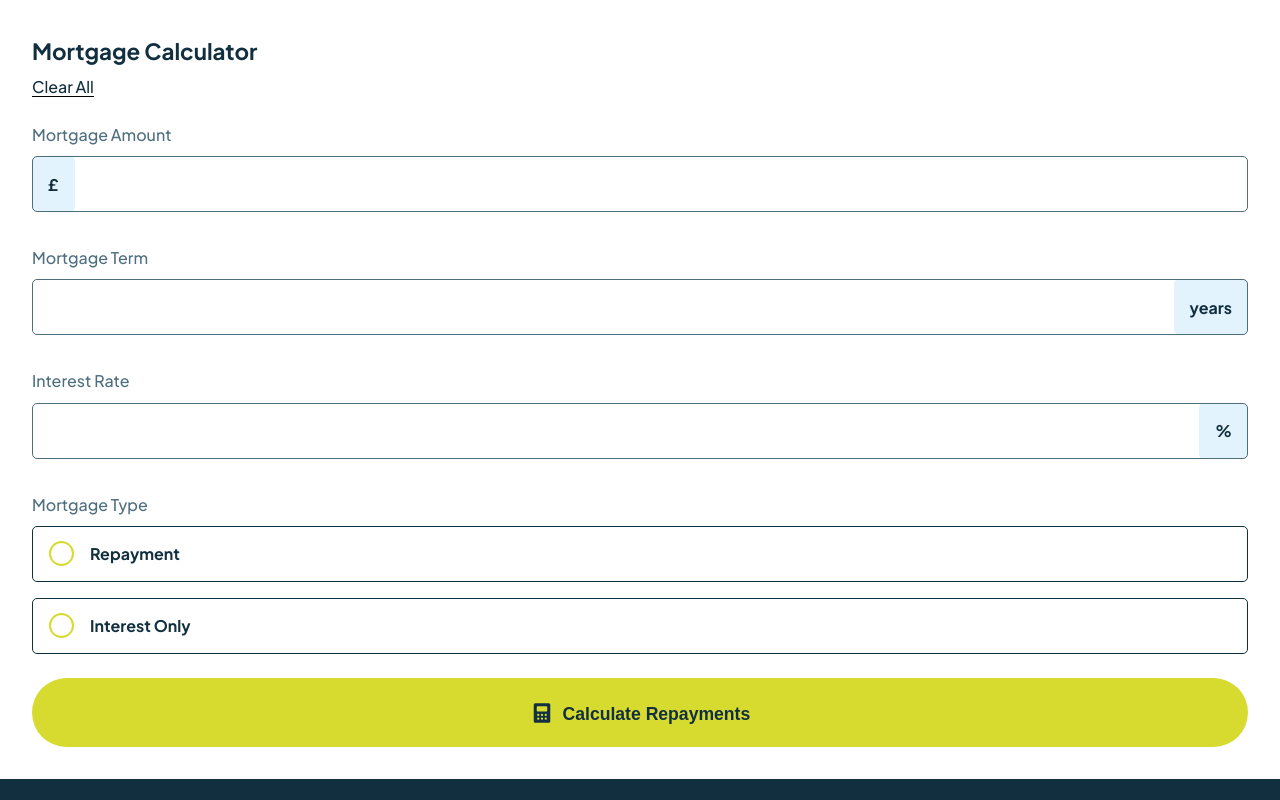
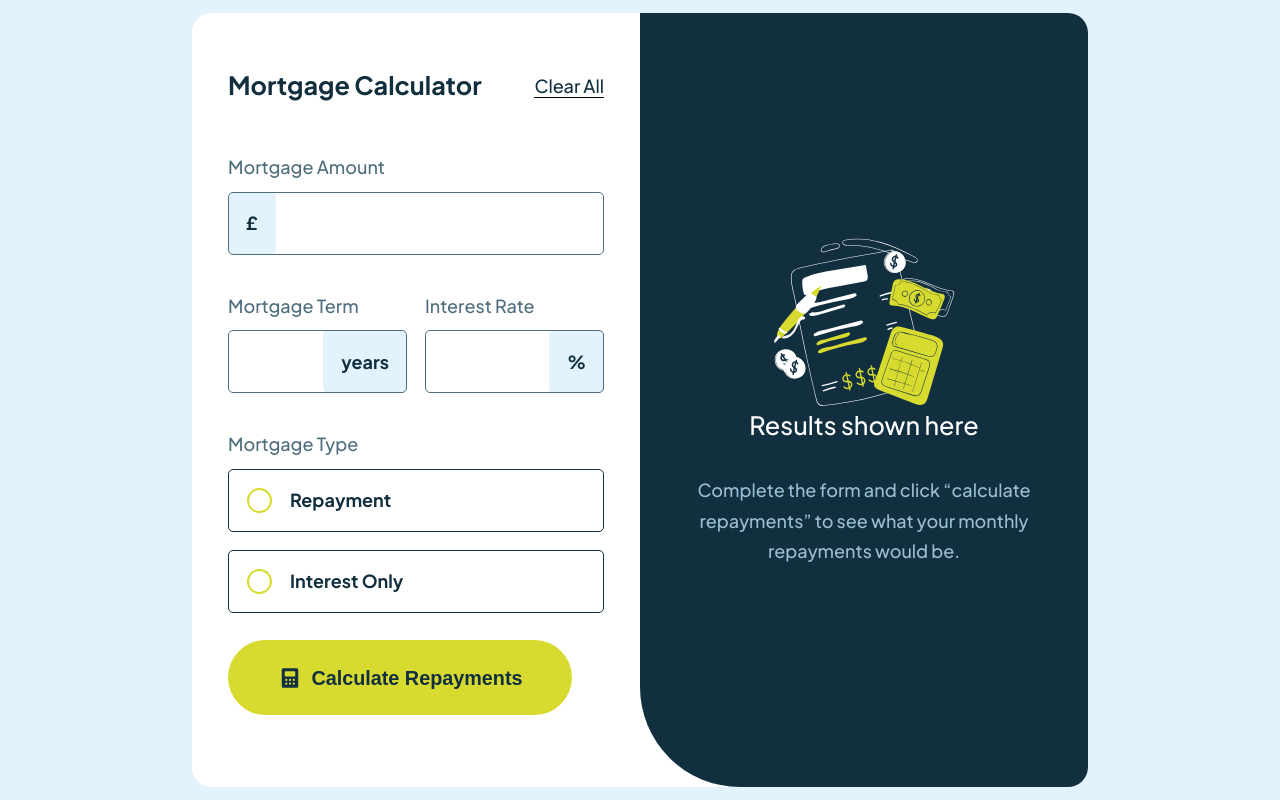
Before and after one commit to MalcolmSmalls/mortgage-repayment-calculator, a plain HTML site: page index.html in a window 1280 px wide. Shown: the top 800 px of the page. Drawn offline with Linux system fonts and the light colour scheme.

Commit message:
Finish desktop view CSS

```diff
--- a/index.html
+++ b/index.html
@@ -22,7 +22,7 @@
   <div class="container">
     <div class="left-div">
       <form class="left-form">
-        <div class="flex-wrapper">
+        <div class="flex-wrapper title-wrapper">
           <h1 class="form-title">Mortgage Calculator</h1>
           <span class="form-clear">Clear All</span>
         </div>
@@ -72,14 +72,14 @@
      </form>
     </div>
     <div class="right-results">
-      <!-- <div class="unsubmitted">
+      <div class="unsubmitted">
 
         <img src="./assets/images/illustration-empty.svg" alt="floating calculator illustration with other symbols of finance">
         <h2 class="results-title">Results shown here</h2>
         <p class="results-paragraph">Complete the form and click “calculate repayments” to see what
           your monthly repayments would be.</p>
-      </div> -->
-      <div class="submitted">
+      </div>
+      <!-- <div class="submitted">
         <h2 class="results-title">Your results</h2>
         <p class="results-paragraph">Your results are shown below based on the information you provided.
           To adjust the results, edit the form and click “calculate repayments” again.</p>
@@ -89,7 +89,7 @@
           <h3 class="results-stats-subtitle">Total you'll repay over the term</h3>
           <h2 class="results-stats-terms">£539,322.96</h2>
         </div>
-      </div>
+      </div> -->
     </div>
 
   </div>
--- a/styles/style.css
+++ b/styles/style.css
@@ -7,6 +7,7 @@ html{
 }
 
 body{
+    background-color: hsl(202, 86%, 94%);
     margin: 0;
     display:flex;
     flex-direction: column;
@@ -14,6 +15,10 @@ body{
     font-weight: 500;
     color: hsl(202, 55%, 16%);
     line-height: 1.7;
+}
+
+.left-div{
+    background-color: white;
 }
 
 h1, h2, h3, h4, h5, p, div {
@@ -25,6 +30,22 @@ img {
     display: inline-block;
     max-width: 100%;
 }
+
+@media (min-width: 1100px) {
+  html{
+    font-size:18px
+  }
+
+  .container{
+    border-radius: 20px;
+    overflow: hidden;
+  }
+
+  .right-results{
+    border-bottom-left-radius: 100px;
+  }
+}
+
 
 /* TYPOGRAPHY */
 
@@ -262,3 +283,87 @@ input[type="radio"]{
   background-color: hsl(202, 55%, 20%);
   margin: .3em 0;
 }
+
+@media (min-width:1100px){
+    body{
+        min-height:100vh;
+        display: flex;
+        align-items: center;
+        justify-content: center;
+    }
+    .container{
+        display: flex;
+        width: 70vw;
+        min-height: 100%;
+        background-color: white;
+
+    }
+
+    .left-div, .right-results{
+        width: 50%;
+    }
+
+    .left-div, .submitted{
+        padding-top: 4em;
+        padding-bottom: 4em;
+    }
+
+    .right-results{
+        padding-top: 0;
+    }
+
+    .flex-wrapper{
+        display: flex;
+        flex-direction: row;
+        align-items: flex-start;
+        gap:1em;
+    }
+
+    .title-wrapper{
+        line-height: 0;
+        justify-content: space-between;
+        margin-bottom:3em;
+    }
+
+    .form-clear, .form-title{
+        margin: 0;
+    }
+
+    .form-btn{
+        align-self: flex-start;
+        padding: 1.3em 2.5em;
+        /* width: 60%; */
+    }
+
+    .right-results{
+        padding: 2em;
+        margin: 0;
+    }
+    .results-title{
+        line-height:0;
+        margin-bottom: 2em;
+    }
+    .form-clear{
+        line-height: 0;
+        padding-bottom:.6em;
+        padding-top:.1em;
+    }
+    .results-stats-wrapper{
+        margin-top: 2em;
+        display: flex;
+        flex-direction: column;
+        justify-content: space-between;
+    }
+
+    .unsubmitted{
+        display: flex;
+        flex-direction: column;
+        justify-content: center;
+        height: 100%;
+    }
+
+    .results-stats-monthly::after{
+        margin: .8em 0;
+    }
+
+}
```
